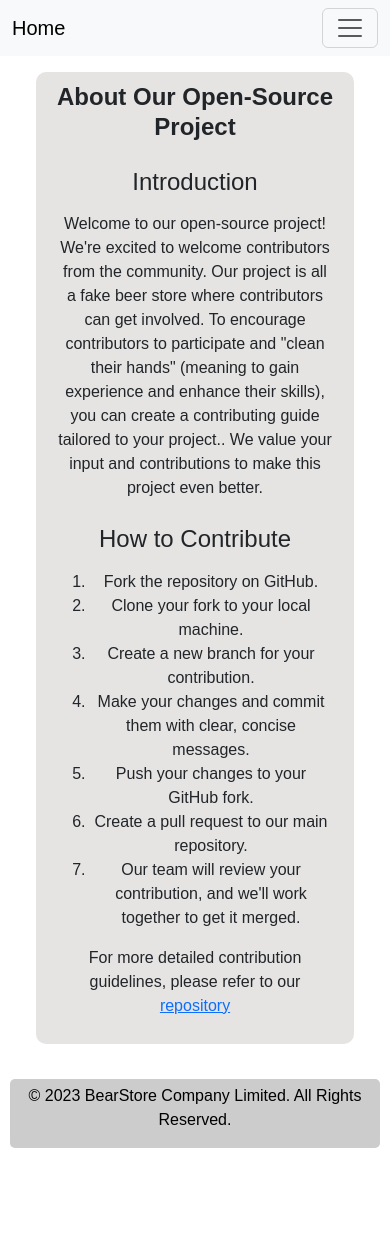
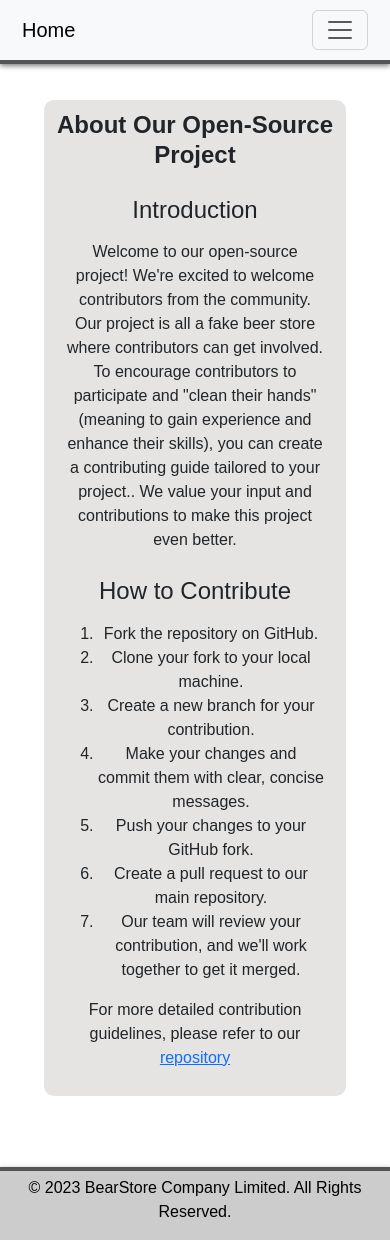
Before and after one commit to urz-ahmed/beer-store, a React (Create React App) app: page /about in a window 390 px wide. Before the commit the page ends 1158 px from the top, so only its background shows below. Built offline with nearby package versions, Linux system fonts and the light colour scheme.

Commit message:
refactored code and improved responsiveness

```diff
--- a/src/App.css
+++ b/src/App.css
@@ -6,25 +6,45 @@
 
 body {
   font-family: Arial, sans-serif;
+  min-height: 100vh;
+}
+.wrapper {
+  flex: 1;
+  display: flex;
+  flex-direction: column;
+}
+.navbar {
+  background-color: #333;
+  color: #fff;
+  padding: 10px;
+  border-bottom: 4px solid #555; /* Border at the bottom with a shadow */
+  box-shadow: 0 2px 5px rgba(0, 0, 0, 0.5); /* Shadow effect */
+}
+
+.outlet {
+  flex: 1;
+  padding: 20px;
+}
+.footer {
+  background-color: #333;
+  color: #fff;
+  padding: 10px;
+  text-align: center;
 }
 
 .App {
-  /* background-color: rgba(217, 226, 235, 0.838); */
   min-height: 100vh;
-  /* display: flex; */
   flex-direction: column;
   align-items: center;
 }
 
 .App-header {
-  /* background-color: #282c34; */
   padding: 20px;
   width: 100%;
   color: white;
-
 }
 
-.App-header h1{
+.App-header h1 {
   display: flex;
   justify-content: center;
   align-items: center;
@@ -57,9 +77,8 @@ body {
   transition: transform 0.2s;
 }
 .dark-mode .beer-card {
-  background-color: rgba(8, 4, 60, 0.785); /* Background color for dark mode */
-  color: #fff; /* Text color for dark mode */
-  /* Add other styles for dark mode here */
+  background-color: rgba(8, 4, 60, 0.785);
+  color: #fff;
 }
 .beer-card:hover {
   transform: translateY(-5px);
@@ -79,47 +98,46 @@ input {
   border: 1px solid #ccc;
   border-radius: 4px;
 }
-.App-footer{
-  margin: 10px ;
-  padding-top: 5px ;
+.App-footer {
+  margin-top: 10px;
+  padding-top: 5px;
   display: flex;
   text-align: center;
   justify-content: center;
   background-color: #ccc;
-  color:black;
-  border-radius: 5px;
+  color: black;
+  border-top: 4px solid #555; /* Border at the bottom with a shadow */
+  box-shadow: 0 2px 5px rgba(0, 0, 0, 0.5); /* Shadow effect */
 }
 
 .dark-mode .App-footer {
   color: white;
-  background-color:rgba(0, 0, 0, 0.816);
+  background-color: rgba(0, 0, 0, 0.816);
 }
-.content{
-  background-color: #E5E4E2;
+.content {
+  background-color: #e5e4e2;
   padding: 10px;
   border-radius: 10px;
 }
-/* Container for the decorative title */
+
 .title-container {
   text-align: center;
   margin-top: 20px;
 }
 
-/* Title text */
 .title-text {
   font-size: 2.5rem;
   font-weight: bold;
-  background-color: #E5E4E2;
+  background-color: #e5e4e2;
   padding: 10px;
   border: 2px solid black;
   border-radius: 10px;
-  color: #333; /* Text color */
+  color: #333;
   text-transform: uppercase;
   position: relative;
   display: inline-block;
 }
 
-/* Decorative line under the title */
 .title-line {
   position: relative;
   bottom: 0;
@@ -127,11 +145,11 @@ input {
   transform: translateX(-50%);
   width: 80%;
   height: 5px;
-  background-color: #5d6972; /* Decorative line color */
+  background-color: #5d6972;
 }
 
 .title-line:hover {
-  background-color: #333; /* Change line color on hover */
+  background-color: #333;
 }
 
 .contributors-container {
@@ -144,7 +162,7 @@ input {
 .card {
   width: 190px;
   height: 254px;
-  background-image: linear-gradient(144deg,#2f2731, #343b1e 60%,#d8c5df);
+  background-image: linear-gradient(144deg, #2f2731, #343b1e 60%, #d8c5df);
   border: none;
   border-radius: 10px;
   padding-top: 10px;
@@ -191,7 +209,7 @@ input {
   color: #111111;
   font-weight: 600;
 }
-.card button a{
+.card button a {
   text-decoration: none;
   color: inherit;
 }
@@ -200,9 +218,6 @@ input {
   background: #212121;
   color: #ffffff;
 }
-/*===========================
-  Section Title One CSS
-===========================*/
 .section-title-one {
   text-align: center;
   max-width: 550px;
@@ -237,7 +252,6 @@ input {
   }
 }
 
-/* Extra small screens (phones) */
 @media (max-width: 576px) {
   .card-container {
     grid-template-columns: repeat(auto-fit, minmax(150px, 1fr));
--- a/src/components/shared/Layout.js
+++ b/src/components/shared/Layout.js
@@ -30,14 +30,14 @@ const Layout = () => {
     }
   };
   return (
-    <div>
+    <div className="wrapper">
       <div className={`App ${Mode === "dark" ? "dark-mode" : ""}`}>
-        <Navbar title="TextUtils" mode={Mode} toggleMode={toggleMode} />
-        <div className="container my-3">
+        <Navbar title="TextUtils" mode={Mode} toggleMode={toggleMode} className="navbar"/>
+        <div className="my-3 outlet">
           <Alert alert={alert} />
-          <Outlet className="container" />
+          <Outlet/>
         </div>
-        <Footer Mode={Mode} />
+        <Footer Mode={Mode}  className="footer"/>
       </div>
     </div>
   );
```
Also changed, not shown: public/logo192.png (deleted), public/logo512.png (deleted), public/manifest.json (deleted), public/robots.txt (deleted).
